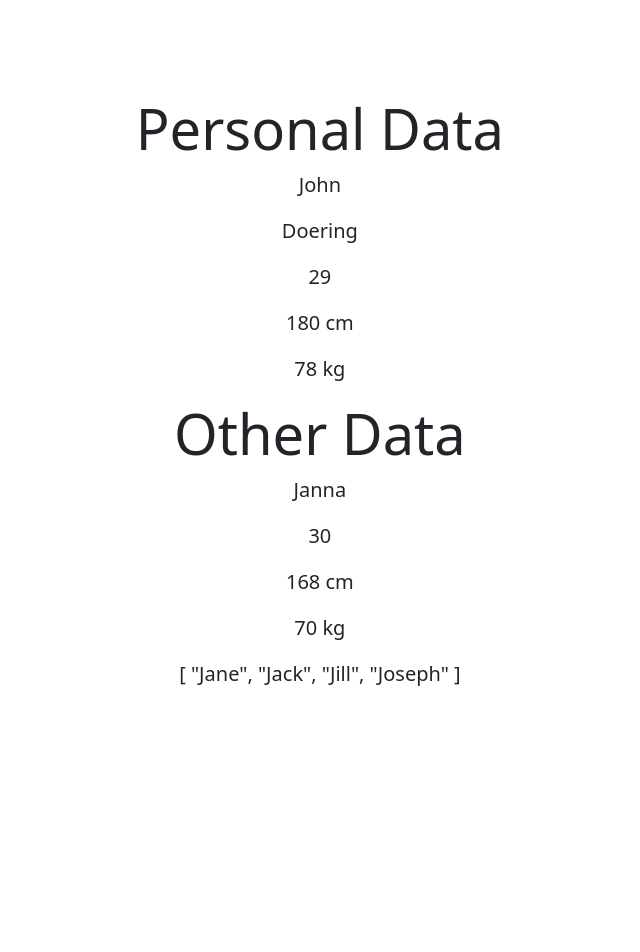
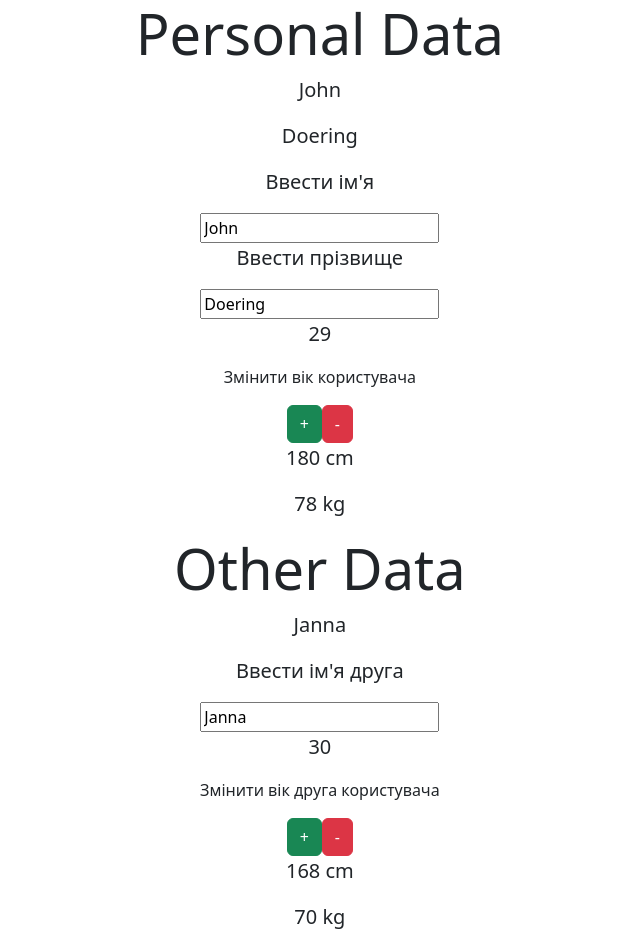
Before and after one commit to AkakiyBerula/VueLesson2, a Vue app: page / in a window 1280 px wide. Shown: the top 952 px of the page, without its empty margins (44-684 px from the left). Before the commit the page ends 800 px from the top, so only its background shows below. Built offline with nearby package versions, Linux system fonts and the light colour scheme.

Commit message:
Створіть метод, який приймає подію і використовує ії для зміни даних інстанса.

```diff
--- a/src/components/Data.vue
+++ b/src/components/Data.vue
@@ -4,14 +4,37 @@
             <h1 class="display-4">Personal Data</h1>
             <p class="lead">{{ firstName }}</p>
             <p class="lead">{{ lastName }}</p>
+            <div>
+                <p class="lead">Ввести ім'я</p>
+                <input type="text" :value="firstName" @input="firstName = $event.target.value">
+
+            </div>
+            <div>
+                <p class="lead">Ввести прізвище</p>
+                <input type="text" :value="lastName" @input="lastName = $event.target.value">
+            </div>
             <p class="lead">{{ age }}</p>
+            <div>
+                <p>Змінити вік користувача</p>
+                <button class="btn btn-success" @click="incrementAge">+</button>
+                <button class="btn btn-danger" @click="decrementAge">-</button>
+            </div>
             <p class="lead">{{ height }} cm</p>
             <p class="lead">{{ weight }} kg</p>
         </div>
         <div class="container text-center">
             <h1 class="display-4">Other Data</h1>
             <p class="lead">{{ friend.name }}</p>
+            <div>
+                <p class="lead">Ввести ім'я друга</p>
+                <input type="text" :value="friend.name" @input="friend.name = $event.target.value">
+            </div>
             <p class="lead">{{ friend.age }}</p>
+            <div>
+                <p>Змінити вік друга користувача</p>
+                <button class="btn btn-success" @click="incrementFriendAge">+</button>
+                <button class="btn btn-danger" @click="decrementFriendAge">-</button>
+            </div>
             <p class="lead">{{ friend.height }} cm</p>
             <p class="lead">{{ friend.weight }} kg</p>
             <p class="lead">{{ friend.friendsList }}</p>
@@ -26,7 +49,6 @@ export default {
     name: 'Data',
     data() {
         return {
-            count: 0,
             firstName: "John",
             lastName: "Doering",
             age: 29,
@@ -41,7 +63,20 @@ export default {
             }
         }
     },
-
+    methods: {
+        incrementAge () {
+            this.age++
+        },
+        decrementAge () {
+            this.age--
+        },
+        incrementFriendAge () {
+            this.friend.age++
+        },
+        decrementFriendAge () {
+            this.age--
+        },
+    },
 }
 
 </script>
```
